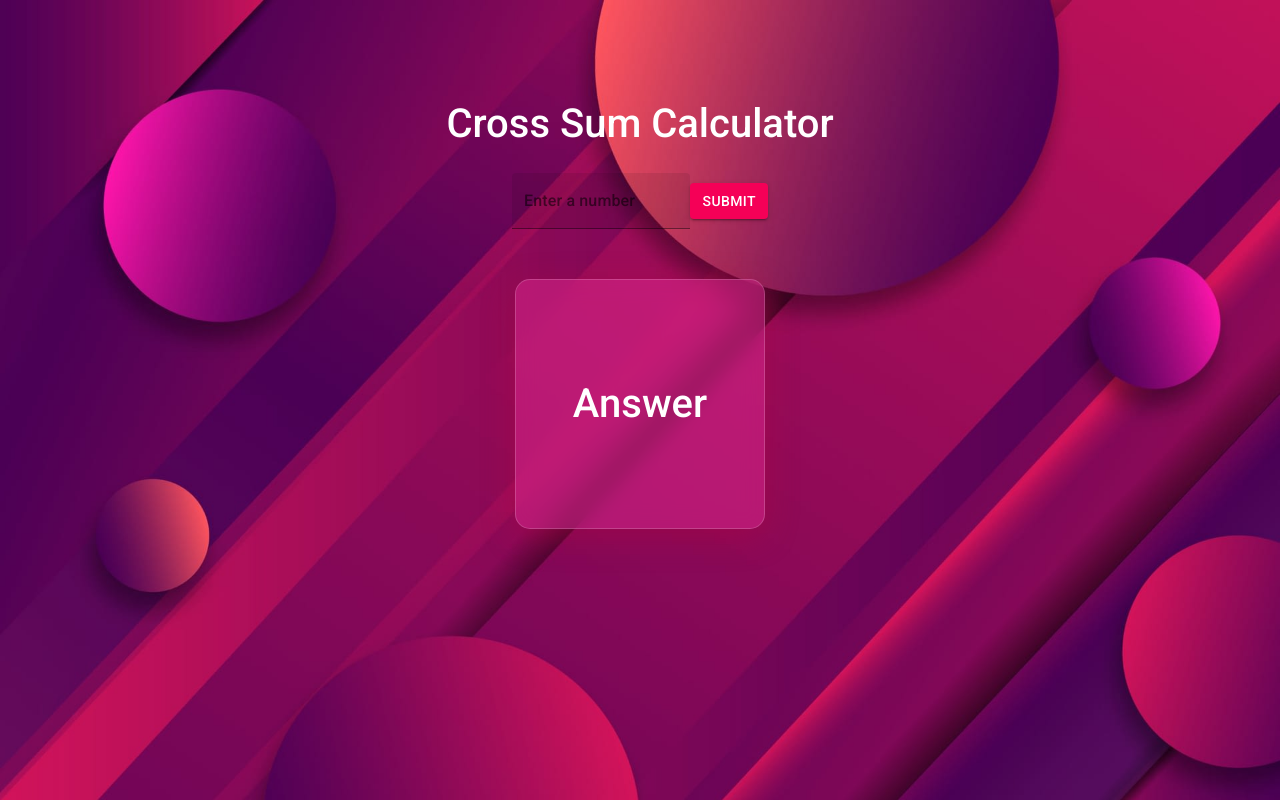
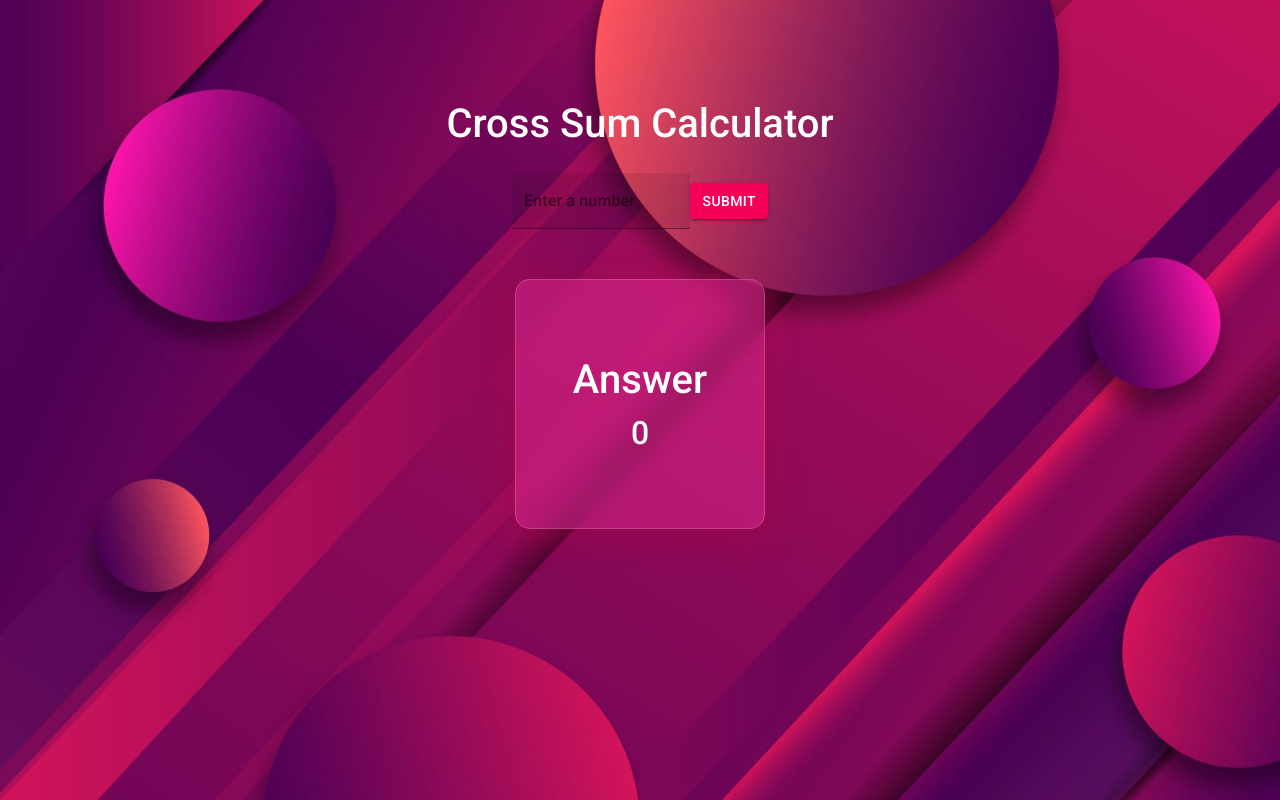
Before and after one commit to HaseebAHMED-afk/CrossSumCalculator, a React (Create React App) app: page / in a window 1280 px wide. Built offline with nearby package versions, Linux system fonts and the light colour scheme; the HTML template or start-up script is replaced by a standard one.

Commit message:
UI updated

```diff
--- a/src/App.tsx
+++ b/src/App.tsx
@@ -35,7 +35,7 @@ function App() {
       <div className='answer-card' >
         <div style={{margin:'auto'}} >
         <h1>Answer</h1>
-        {/* <h2>{finalResult}</h2> */}
+        <h2>{finalResult}</h2>
         </div>
       </div>
     </div>
```
